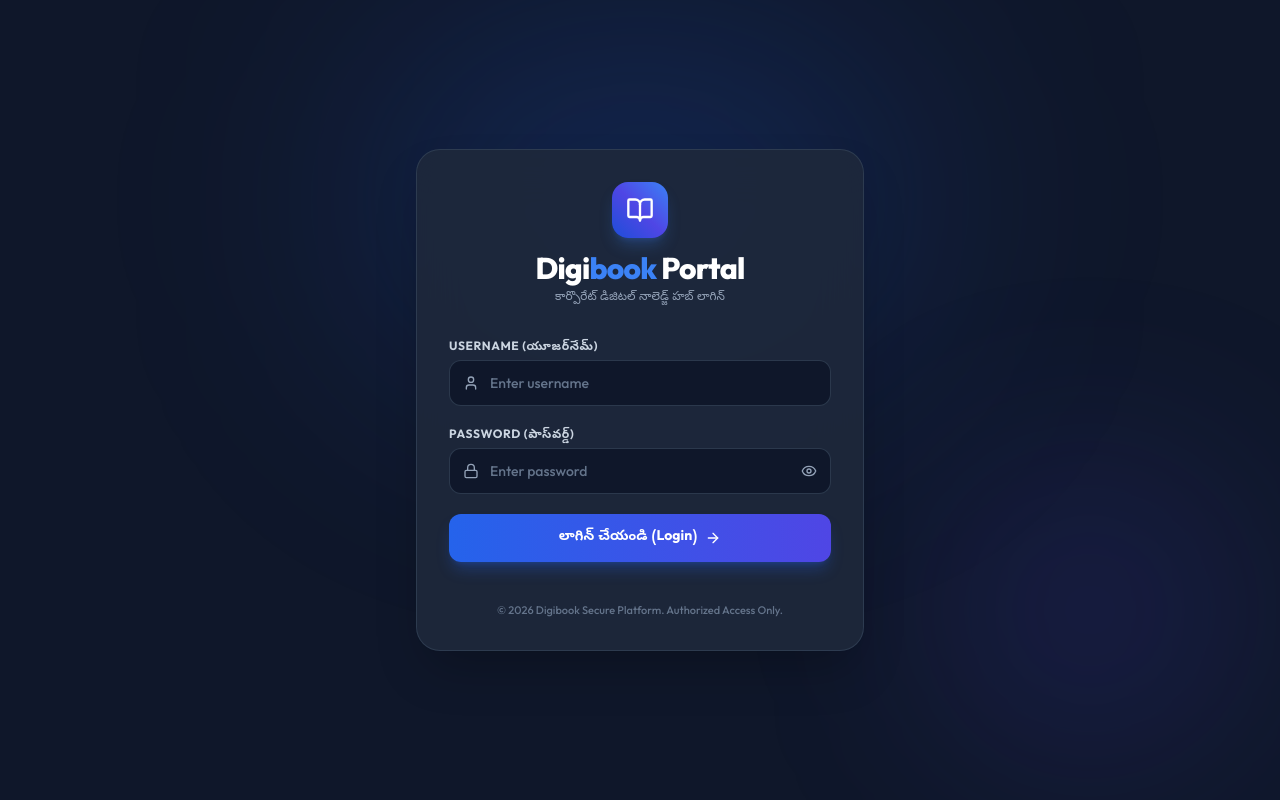
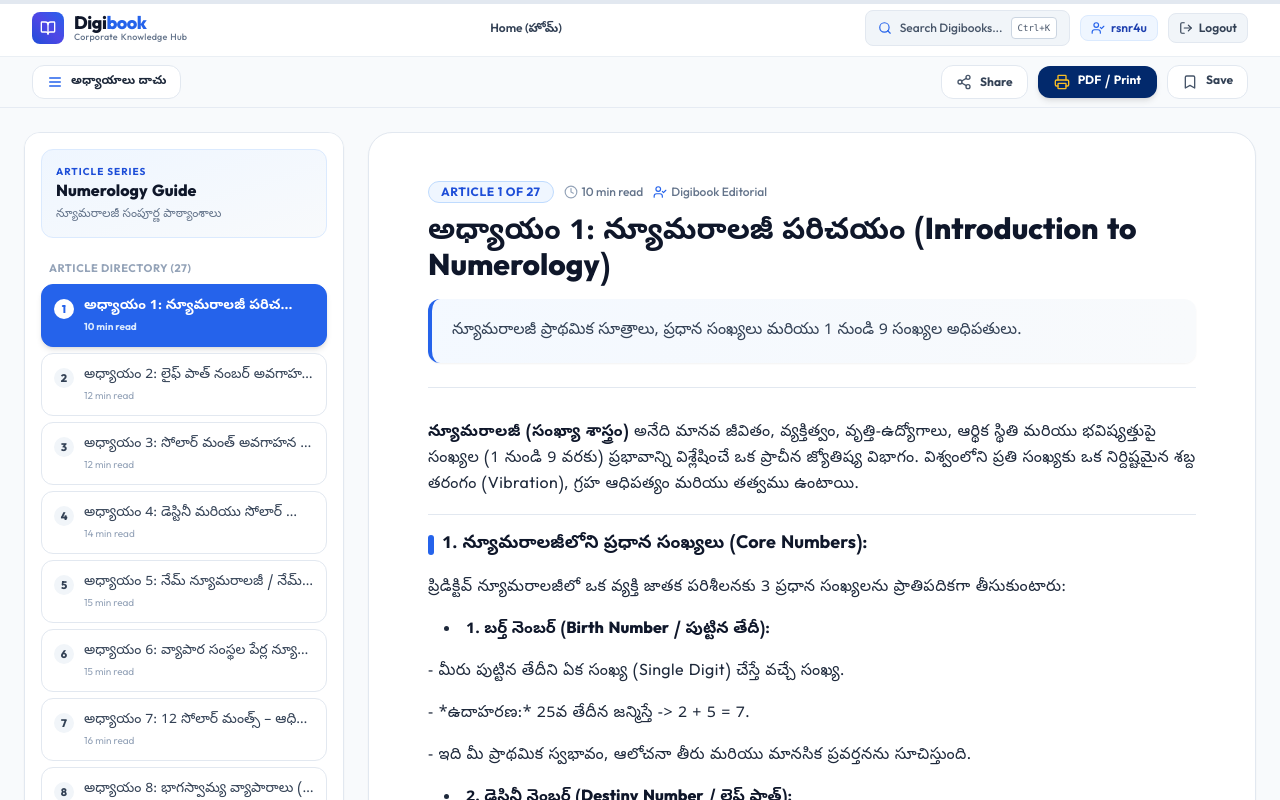
Before and after one commit to rsnr2u/digibooks, a React (Vite) app: page /book/1 in a window 1280 px wide. Shown: the top 800 px of the page. Built offline with nearby package versions, Linux system fonts and the light colour scheme.

Commit message:
Auto-initialize authentication state and fix route parameter type resolution to resolve page loading issue

```diff
--- a/src/App.jsx
+++ b/src/App.jsx
@@ -11,7 +11,13 @@ import CompanyProfilePage from './pages/CompanyProfilePage';
 
 export default function App() {
   const [isAuthenticated, setIsAuthenticated] = useState(() => {
-    return localStorage.getItem('digibook_auth') === 'true';
+    const auth = localStorage.getItem('digibook_auth');
+    if (auth === null || auth === undefined) {
+      localStorage.setItem('digibook_auth', 'true');
+      localStorage.setItem('digibook_user', 'rsnr4u');
+      return true;
+    }
+    return auth === 'true';
   });
   const [isSearchOpen, setIsSearchOpen] = useState(false);
 
--- a/src/pages/BookReaderPage.jsx
+++ b/src/pages/BookReaderPage.jsx
@@ -26,12 +26,15 @@ export default function BookReaderPage() {
   const isDocument = !!currentBook.isDocument;
 
   // Flexible Chapter Finder with legacy alias support
-  const currentChapterIndex = currentBook.chapters.findIndex(c => {
-    if (c.id === chapterId) return true;
-    if (chapterId === 'chapter-5-lucky-remedies' && c.chapterNumber === 5) return true;
-    const requestedNum = chapterId ? parseInt(chapterId.replace(/\D/g, ''), 10) : NaN;
-    return !isNaN(requestedNum) && c.chapterNumber === requestedNum;
-  });
+  const currentChapterIndex = (currentBook && Array.isArray(currentBook.chapters))
+    ? currentBook.chapters.findIndex(c => {
+        if (!c) return false;
+        if (c.id === chapterId) return true;
+        if (chapterId === 'chapter-5-lucky-remedies' && c.chapterNumber === 5) return true;
+        const requestedNum = typeof chapterId === 'string' ? parseInt(chapterId.replace(/\D/g, ''), 10) : NaN;
+        return !isNaN(requestedNum) && c.chapterNumber === requestedNum;
+      })
+    : -1;
 
   const safeChapterIndex = currentChapterIndex !== -1 ? currentChapterIndex : 0;
   const activeChapter = (currentBook && Array.isArray(currentBook.chapters) && currentBook.chapters[safeChapterIndex]) || { id: '', title: '', summary: '', content: '', readTime: '' };
```
